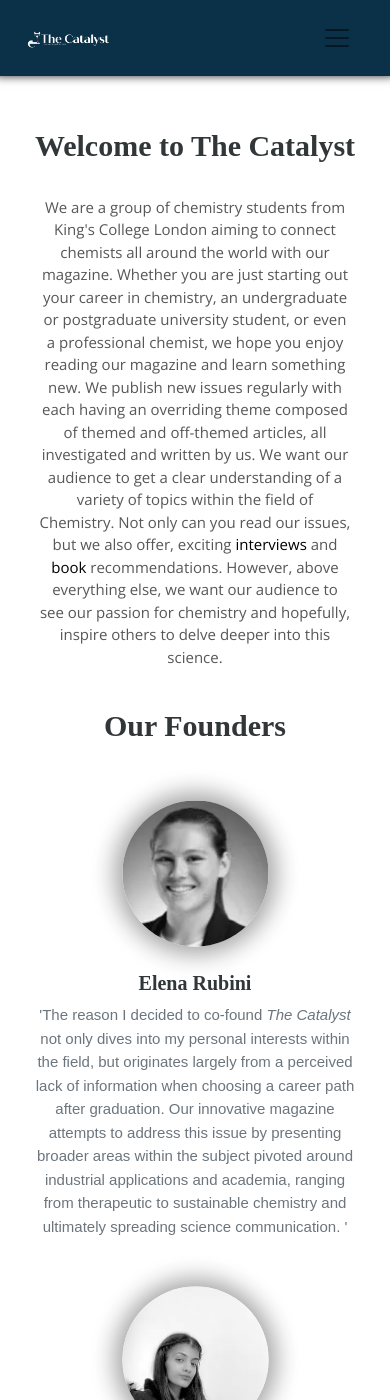
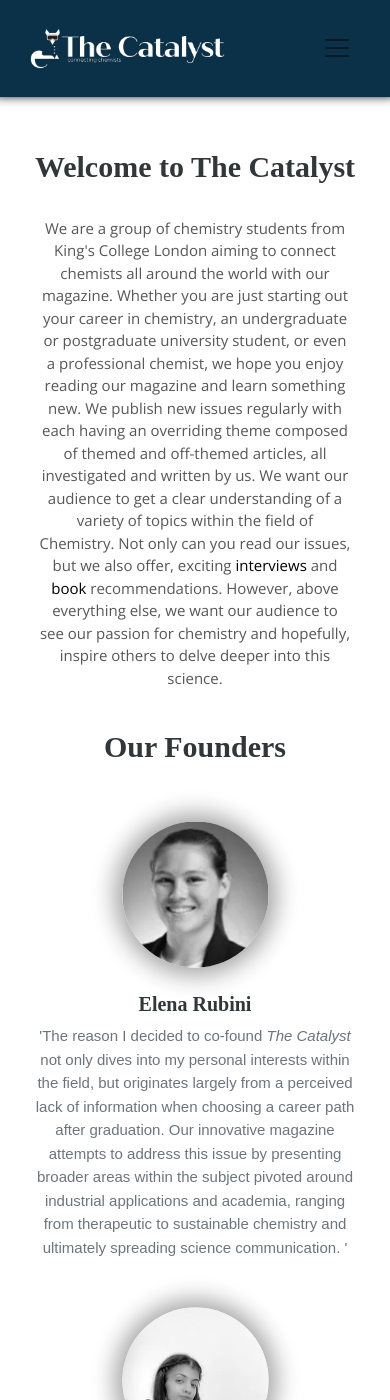
Before and after one commit to sebasouthwell/TheCatalystTemp, a Jekyll site: the page built from index.html, in a window 390 px wide and 1400 px high. Built offline with Jekyll 4.4.1, drawn with Linux system fonts in a browser that asks for light colours; some web fonts are replaced; the list of posts is cut into pages by our own code.

Commit message:
Fix: Improved Logo Visibility on Navbar for Mobile

```diff
--- a/assets/css/style.css
+++ b/assets/css/style.css
@@ -512,6 +512,10 @@
   display: contents!important;
 }
 
+.navbar-brand {
+  width: 60%;
+  height: 60%;
+}
 
 @media (min-width: 580px){
   .flexi-founder{
@@ -523,6 +527,14 @@
     display: flex!important;
   }
 }
+
+@media (min-width: 768px){
+  .navbar-brand {
+    width: 25%;
+    height: 25%;
+  }s
+}
+
 
 li[role="presentation"] {
   margin: 0 0.25rem;
@@ -610,10 +622,7 @@
   background: var(--light-bg-color);
 }
 
-.navbar-brand {
-  width: 25%;
-  height: 25%;
-}
+
 
 @media (max-width: 991px) {
   .navbar .dropdown-menu {
```
